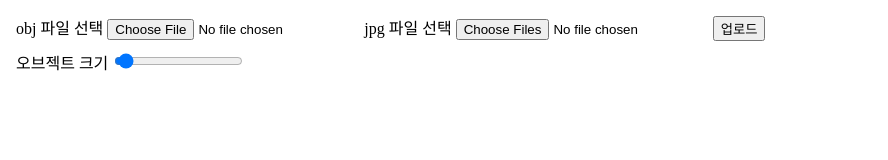
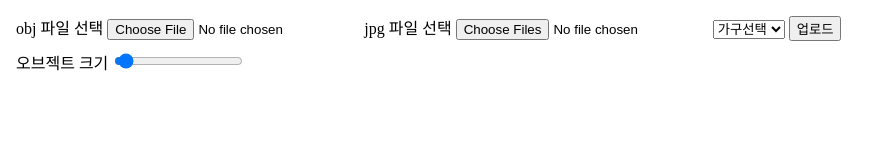
Before and after one commit to ParkEunwoo/furniture-multiview, a website: page public/index.html in a window 1280 px wide. Shown: the whole page, without its empty margins (0-888 px from the left). Drawn offline with nearby package versions, Linux system fonts and the light colour scheme.

Commit message:
add select furniture class

```diff
--- a/public/index.html
+++ b/public/index.html
@@ -18,6 +18,13 @@
         jpg 파일 선택
         <input id="image" type="file" multiple="multiple" />
       </label>
+      <select name="job">
+        <option value="">가구선택</option>
+        <option value="chair">chair</option>
+        <option value="bed">bed</option>
+        <option value="table">table</option>
+        <option value="sofa">sofa</option>
+      </select>
       <input type="submit" value="업로드" />
     </form>
     <div id="control">
```
